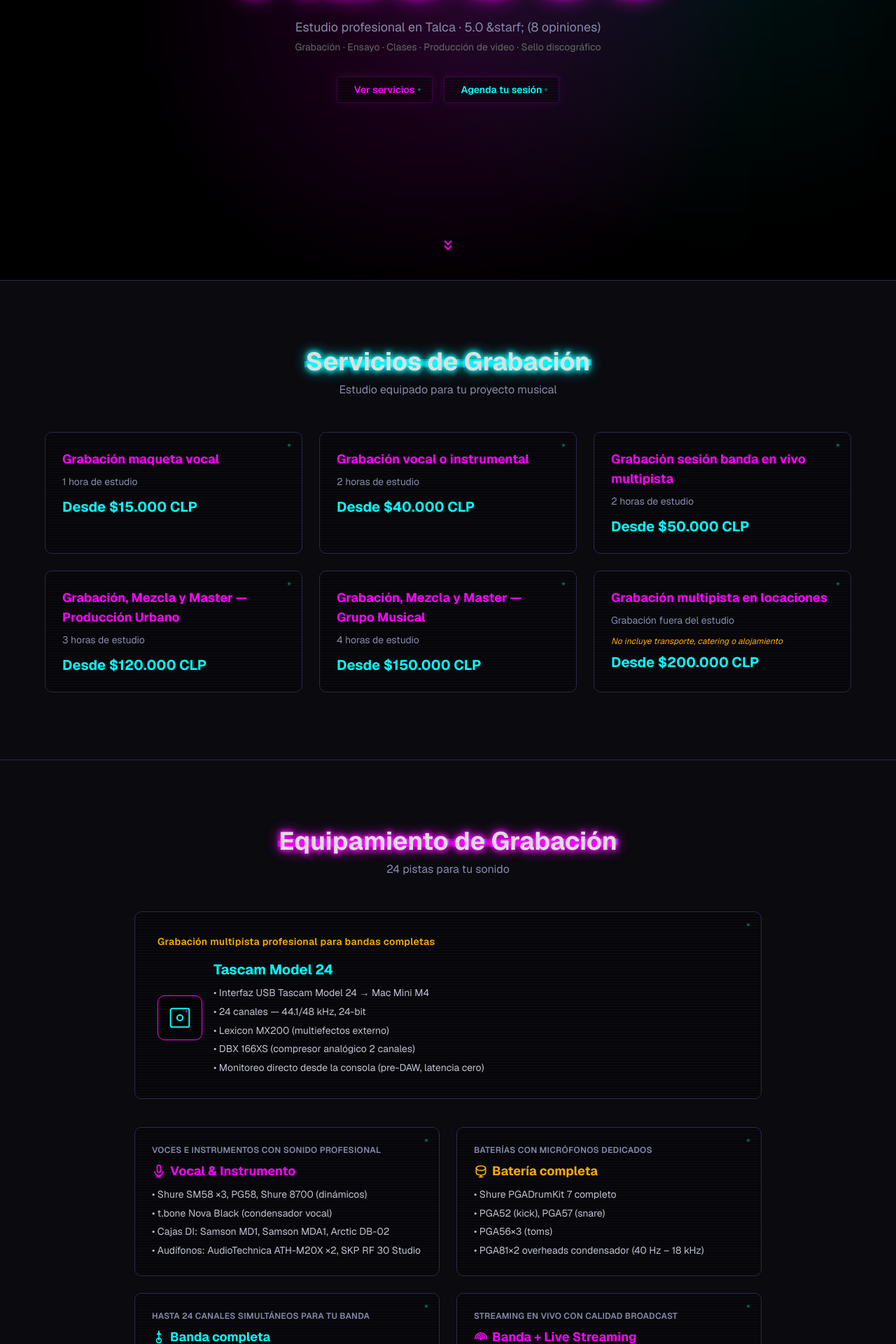
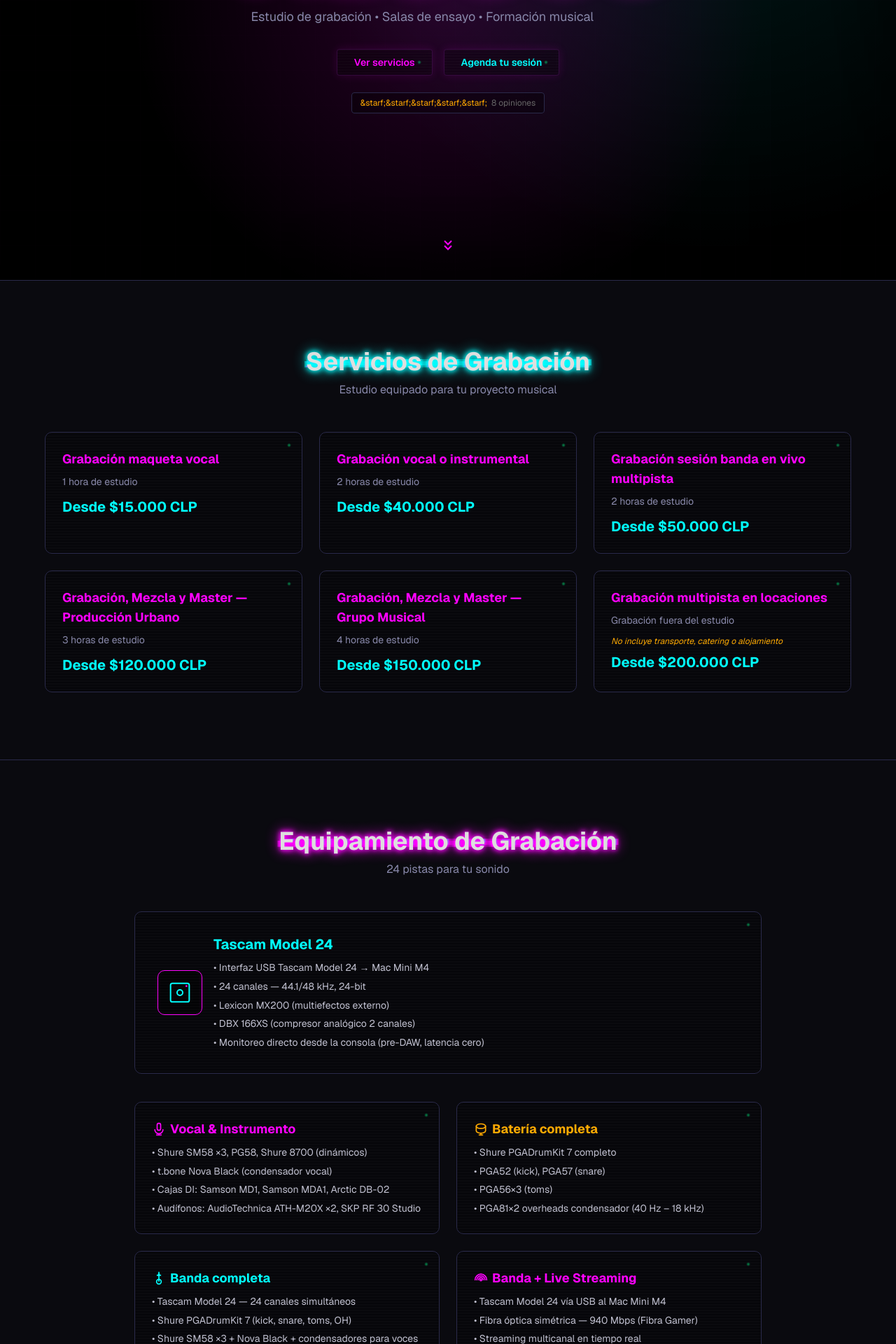
Before and after one commit to superdandi/vizcoso, a Next.js app: page / in a window 1280 px wide. Shown: the part 400-2320 px from the top of the page at 70% size. Built offline with nearby package versions, Linux system fonts and the light colour scheme.

Commit message:
Rollback conversion changes: keep only Agenda tu sesión + 5★ glass chip in Hero

```diff
--- a/src/components/Bandcamp.tsx
+++ b/src/components/Bandcamp.tsx
@@ -84,7 +84,7 @@ export default function Bandcamp() {
         <p className="mb-2 text-[#8888aa]">
           Identidad propia, libertad creativa
         </p>
-        <p className="mb-6 text-sm text-[#c0c0d0]">
+        <p className="mb-10 text-sm text-[#c0c0d0]">
           Sello musical enfocado en la producción independiente. Distribuimos y promovemos el trabajo de artistas emergentes con identidad propia y libertad creativa.
         </p>
         <p className="mb-10 text-xs text-[#ffaa00] tracking-wide">
--- a/src/components/Contacto.tsx
+++ b/src/components/Contacto.tsx
@@ -26,11 +26,8 @@ export default function Contacto() {
           <svg width="24" height="24" viewBox="0 0 24 24" fill="currentColor">
             <path d="M17.472 14.382c-.297-.149-1.758-.867-2.03-.967-.273-.099-.471-.148-.67.15-.197.297-.767.966-.94 1.164-.173.199-.347.223-.644.075-.297-.15-1.255-.463-2.39-1.475-.883-.788-1.48-1.761-1.653-2.059-.173-.297-.018-.458.13-.606.134-.133.298-.347.446-.52.149-.174.198-.298.298-.497.099-.198.05-.371-.025-.52-.075-.149-.669-1.612-.916-2.207-.242-.579-.487-.5-.669-.51-.173-.008-.371-.01-.57-.01-.198 0-.52.074-.792.372-.272.297-1.04 1.016-1.04 2.479 0 1.462 1.065 2.875 1.213 3.074.149.198 2.096 3.2 5.077 4.487.709.306 1.262.489 1.694.625.712.227 1.36.195 1.871.118.571-.085 1.758-.719 2.006-1.413.248-.694.248-1.289.173-1.413-.074-.124-.272-.198-.57-.347m-5.421 7.403h-.004a9.87 9.87 0 01-5.031-1.378l-.361-.214-3.741.982.998-3.648-.235-.374a9.86 9.86 0 01-1.51-5.26c.001-5.45 4.436-9.884 9.888-9.884 2.64 0 5.122 1.03 6.988 2.898a9.825 9.825 0 012.893 6.994c-.003 5.45-4.437 9.884-9.885 9.884m8.413-18.297A11.815 11.815 0 0012.05 0C5.495 0 .16 5.335.157 11.892c0 2.096.547 4.142 1.588 5.945L.057 24l6.305-1.654a11.882 11.882 0 005.683 1.448h.005c6.554 0 11.89-5.335 11.893-11.893a11.821 11.821 0 00-3.48-8.413z" />
           </svg>
-          Reserva tu sesi&oacute;n por WhatsApp
+          Escríbeme por WhatsApp
         </a>
-        <p className="-mt-6 mb-10 text-xs text-[#666]">
-          Disponible esta semana &middot; Responde en minutos
-        </p>
 
         <div className="card-glass card-glow mx-auto max-w-md rounded-lg border border-[#2a2a4a] bg-black/30 backdrop-blur-sm p-8">
           <h3 className="mb-4 text-lg font-bold text-[#00ffff]">
--- a/src/components/Equipamiento.tsx
+++ b/src/components/Equipamiento.tsx
@@ -15,9 +15,6 @@ export default function Equipamiento() {
         </p>
 
         <div className="card-glass card-glow mb-10 rounded-lg border border-[#2a2a4a] bg-black/30 backdrop-blur-sm p-8">
-          <p className="mb-4 text-center text-sm font-semibold tracking-wide text-[#ffaa00] sm:text-left">
-            Grabaci&oacute;n multipista profesional para bandas completas
-          </p>
           <div className="flex flex-col items-center gap-4 sm:flex-row">
             <div className="flex h-16 w-16 shrink-0 items-center justify-center rounded-lg border border-[#ff00ff] bg-black/30 backdrop-blur-sm">
               <svg width="32" height="32" viewBox="0 0 24 24" fill="none" stroke="#00ffff" strokeWidth="1.5" strokeLinecap="round" strokeLinejoin="round">
@@ -43,9 +40,6 @@ export default function Equipamiento() {
 
         <div className="grid gap-6 sm:grid-cols-2">
           <div className="card-glass card-glow card-fade-up rounded-lg border border-[#2a2a4a] bg-black/30 backdrop-blur-sm p-6">
-            <p className="mb-2 text-xs font-semibold uppercase tracking-wide text-[#8888aa]">
-              Voces e instrumentos con sonido profesional
-            </p>
             <h4 className="mb-2 flex items-center gap-1.5 text-lg font-bold text-[#ff00ff]">
               <svg className="h-5 w-5" viewBox="0 0 24 24" fill="none" stroke="currentColor" strokeWidth="2" strokeLinecap="round" strokeLinejoin="round">
                 <rect x="9" y="2" width="6" height="12" rx="3" />
@@ -64,9 +58,6 @@ export default function Equipamiento() {
           </div>
 
           <div className="card-glass card-glow card-fade-up rounded-lg border border-[#2a2a4a] bg-black/30 backdrop-blur-sm p-6">
-            <p className="mb-2 text-xs font-semibold uppercase tracking-wide text-[#8888aa]">
-              Bater&iacute;as con micr&oacute;fonos dedicados
-            </p>
             <h4 className="mb-2 flex items-center gap-1.5 text-lg font-bold text-[#ffaa00]">
               <svg className="h-5 w-5" viewBox="0 0 24 24" fill="none" stroke="currentColor" strokeWidth="2" strokeLinecap="round" strokeLinejoin="round">
                 <ellipse cx="12" cy="7" rx="8" ry="4" />
@@ -85,9 +76,6 @@ export default function Equipamiento() {
           </div>
 
           <div className="card-glass card-glow card-fade-up rounded-lg border border-[#2a2a4a] bg-black/30 backdrop-blur-sm p-6">
-            <p className="mb-2 text-xs font-semibold uppercase tracking-wide text-[#8888aa]">
-              Hasta 24 canales simult&aacute;neos para tu banda
-            </p>
             <h4 className="mb-2 flex items-center gap-1.5 text-lg font-bold text-[#00ffff]">
               <svg className="h-5 w-5" viewBox="0 0 24 24" fill="none" stroke="currentColor" strokeWidth="2" strokeLinecap="round" strokeLinejoin="round">
                 <path d="M12 2v15" />
@@ -106,9 +94,6 @@ export default function Equipamiento() {
           </div>
 
           <div className="card-glass card-glow card-fade-up rounded-lg border border-[#2a2a4a] bg-black/30 backdrop-blur-sm p-6">
-            <p className="mb-2 text-xs font-semibold uppercase tracking-wide text-[#8888aa]">
-              Streaming en vivo con calidad broadcast
-            </p>
             <h4 className="mb-2 flex items-center gap-1.5 text-lg font-bold text-[#ff00ff]">
               <svg className="h-5 w-5" viewBox="0 0 24 24" fill="none" stroke="currentColor" strokeWidth="2" strokeLinecap="round" strokeLinejoin="round">
                 <path d="M2 15a10 10 0 0 1 20 0" />
--- a/src/components/Hero.tsx
+++ b/src/components/Hero.tsx
@@ -28,11 +28,8 @@ export default function Hero() {
           </span>
         </h1>
 
-        <p className="mt-4 text-lg text-[#8888aa]">
-          Estudio profesional en Talca &middot; 5.0 &starf; (8 opiniones)
-        </p>
-        <p className="mt-1 text-sm text-[#666]">
-          Grabaci&oacute;n &middot; Ensayo &middot; Clases &middot; Producci&oacute;n de video &middot; Sello discogr&aacute;fico
+        <p className="mt-4 max-w-xl text-lg text-[#8888aa]">
+          Estudio de grabaci&oacute;n &bull; Salas de ensayo &bull; Formaci&oacute;n musical
         </p>
 
         <div className="mt-8 flex flex-wrap justify-center gap-4">
@@ -48,6 +45,13 @@ export default function Hero() {
           >
             Agenda tu sesi&oacute;n
           </a>
+        </div>
+
+        <div className="mt-6 flex justify-center">
+          <span className="inline-flex items-center gap-1.5 rounded border border-[#2a2a4a] bg-black/30 backdrop-blur-sm px-3 py-1.5 text-xs">
+            <span className="text-[#ffaa00]">&starf;&starf;&starf;&starf;&starf;</span>
+            <span className="text-[#666]">8 opiniones</span>
+          </span>
         </div>
       </div>
 
--- a/src/components/Reviews.tsx
+++ b/src/components/Reviews.tsx
@@ -11,16 +11,9 @@ export default function Reviews() {
             Opiniones
           </span>
         </h2>
-        <p className="mb-6 text-center text-[#8888aa]">
+        <p className="mb-12 text-center text-[#8888aa]">
           Lo que dicen quienes ya han vivido la experiencia VIZCOSO
         </p>
-
-        <div className="card-glass card-glow mx-auto mb-10 max-w-md rounded-lg border border-[#2a2a4a] bg-black/30 backdrop-blur-sm px-8 py-5 text-center">
-          <span className="text-3xl font-black text-[#ffaa00]">5.0 &starf;</span>
-          <span className="ml-2 text-sm text-[#8888aa]">
-            basado en {reviews.length} opiniones
-          </span>
-        </div>
 
         <div className="grid gap-6 md:grid-cols-2 lg:grid-cols-3">
           {reviews.map((r, i) => (
--- a/src/components/SobreMi.tsx
+++ b/src/components/SobreMi.tsx
@@ -24,11 +24,8 @@ export default function SobreMi() {
           <h3 className="mb-2 text-xl font-bold text-[#00ffff]">
             Daniel Cobos
           </h3>
-          <p className="mb-1 text-sm text-[#ffaa00]">
+          <p className="mb-4 text-sm text-[#ffaa00]">
             Músico, productor y gestor cultural
-          </p>
-          <p className="mb-4 text-xs uppercase tracking-[0.15em] text-[#8888aa]">
-            20+ a&ntilde;os de experiencia &middot; Talca, Chile
           </p>
           <p className="mx-auto max-w-2xl text-justify leading-relaxed text-[#c0c0d0]">
             Con formación en informática y múltiples talleres creativos y de
```
